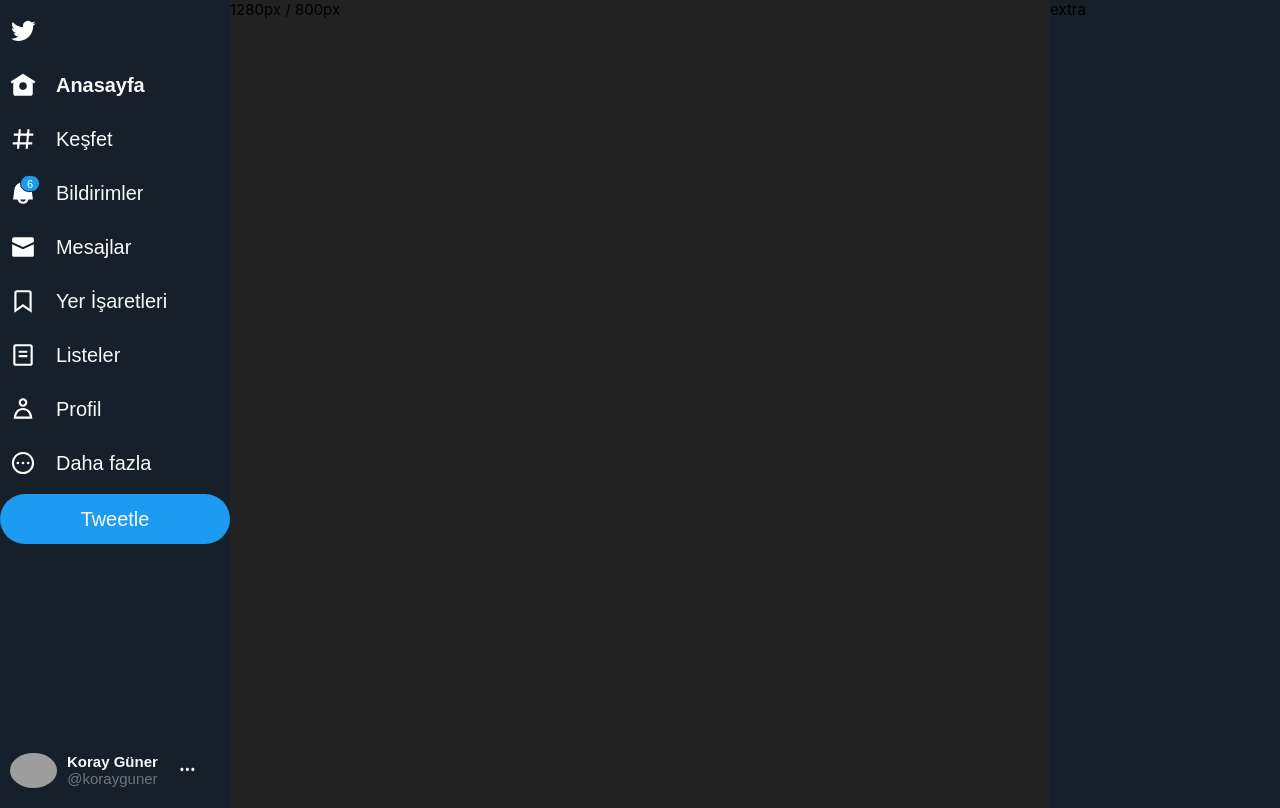
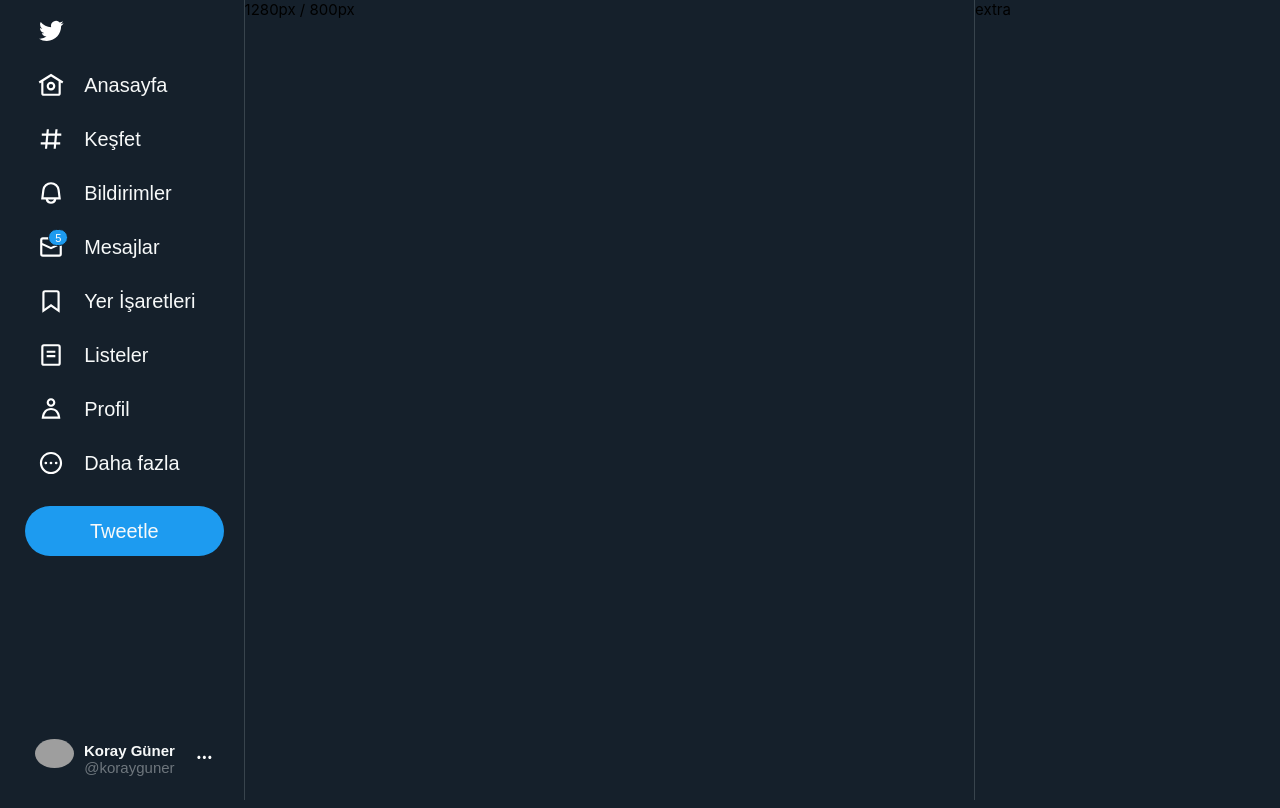
Before and after one commit to koraygnr/react-twitter-clone, a React (Create React App) app: page / in a window 1280 px wide. Built offline with nearby package versions, Linux system fonts and the light colour scheme; grey boxes are pictures that could not be loaded.

Commit message:
feat: sidebar completed

```diff
--- a/src/components/Button/NavButton.js
+++ b/src/components/Button/NavButton.js
@@ -10,7 +10,7 @@
     className={cn(styles.navButton, active && styles.active)} {...props}>
         {children}
         {
-        notify &&
+        notify > 0 &&
         <span className={styles.notify}>{notify}</span>
         }
     </Button>
--- a/src/components/Button/ThemeButton.module.scss
+++ b/src/components/Button/ThemeButton.module.scss
@@ -2,6 +2,7 @@
 
 .themeButton {
     height: 50px;
+    min-width: 50px;
     background-color: $blue;
 
     &:hover {
--- a/src/components/Layout/Layout.module.scss
+++ b/src/components/Layout/Layout.module.scss
@@ -2,11 +2,16 @@
 
 .layout {
     display: grid;
-    grid-template-columns: 230px 1fr;
+    grid-template-columns: auto 1fr;
     min-height: 100vh;
+    max-width: 670px;
     margin: 0 auto;
 
     @include breakpoint(tablet) {
-        grid-template-columns: 230px 1fr 230px;
+        grid-template-columns: auto 1fr 300px;
+        max-width: 1060px;
+    }
+    @include breakpoint(desktop) {
+        max-width: $desktop;
     }
 }
--- a/src/components/Main/Main.module.scss
+++ b/src/components/Main/Main.module.scss
@@ -1,5 +1,7 @@
 @import "../../scss/variables.scss";
 
 .main {
-    background-color: #222;
+    border-width: 0 1px;
+    border-style: solid;
+    border-color: $border-color;
 }
--- a/src/components/Navigation/Navigation.js
+++ b/src/components/Navigation/Navigation.js
@@ -4,45 +4,82 @@
 import Button from '../Button/Button'
 import ThemeButton from '../Button/ThemeButton'
 import ProfileBox from '../ProfileBox/ProfileBox'
-import { TwitterIcon, HomeIconFilled, HomeIconOutlined, SearchIcon, SearchIconBold, ExploreIconFilled, ExploreIconOutlined, NotificationsIconFilled, NotificationsIconOutlined, MessagesIconFilled, MessagesIconOutlined, BookmarkIconOutlined, ListIconOutlined, ListIconFilled, ProfileIconOutlined, ProfileIconFilled, MoreIconOutlined } from "../Icons"
+import { TwitterIcon, HomeIconFilled, HomeIconOutlined, SearchIcon, SearchIconBold, ExploreIconFilled, ExploreIconOutlined, NotificationsIconFilled, NotificationsIconOutlined, MessagesIconFilled, MessagesIconOutlined, BookmarkIconOutlined, ListIconOutlined, ListIconFilled, ProfileIconOutlined, ProfileIconFilled, MoreIconOutlined, CreateTweetIcon } from "../Icons"
 
+const menuItems = [
+    {
+        key: "twitter",
+        icon: <TwitterIcon />,
+        title: "",
+        notify: 0
+    },
+    {
+        key: "home",
+        icon: <HomeIconOutlined />,
+        title: "Anasayfa",
+        notify: 0
+    },
+    {
+        key: "Keşfet",
+        icon: <ExploreIconOutlined />,
+        title: "Keşfet",
+        notify: 0
+    },
+    {
+        key: "Bildirimler",
+        icon: <NotificationsIconOutlined />,
+        title: "Bildirimler",
+        notify: 0
+    },
+    {
+        key: "Mesajlar",
+        icon: <MessagesIconOutlined />,
+        title: "Mesajlar",
+        notify: 5
+    },
+    {
+        key: "Yer İşaretleri",
+        icon: <BookmarkIconOutlined />,
+        title: "Yer İşaretleri",
+        notify: 0
+    },
+    {
+        key: "Listeler",
+        icon: <ListIconOutlined />,
+        title: "Listeler",
+        notify: 0
+    },
+    {
+        key: "Profil",
+        icon: <ProfileIconOutlined />,
+        title: "Profil",
+        notify: 0
+    },
+    {
+        key: "Daha fazla",
+        icon: <MoreIconOutlined />,
+        title: "Daha fazla",
+        notify: 0
+    }
+]
 
 function Navigation({flat = false}) {
   return (
     <nav className={styles.navbar}>
-        <NavButton>
-            <TwitterIcon />
-        </NavButton>
-        <NavButton active="active" >
-            <HomeIconFilled /> <span>Anasayfa</span>
-        </NavButton>
-        <NavButton >
-            <ExploreIconOutlined /><span>Keşfet</span>
-        </NavButton>
-        <NavButton notify={6}>
-            <NotificationsIconFilled /><span>Bildirimler</span>
-        </NavButton>
-        <NavButton>
-            <MessagesIconFilled /><span>Mesajlar</span>
-        </NavButton>
-        <NavButton>
-            <BookmarkIconOutlined /><span>Yer İşaretleri</span>
-        </NavButton>
-        <NavButton>
-            <ListIconOutlined /><span>Listeler</span>
-        </NavButton>
-        <NavButton>
-            <ProfileIconOutlined /><span>Profil</span>
-        </NavButton>
-        <NavButton>
-            <MoreIconOutlined /><span>Daha fazla</span>
-        </NavButton>
-        <ThemeButton full>
-            <span>Tweetle</span>
-        </ThemeButton>
-        <div className={styles.profileBox}>
-            <ProfileBox />
-        </div>
+        {
+           menuItems.map( item => (
+            <NavButton
+                key={item.key}
+                notify={item.notify}
+            >
+                {item.icon}
+                {
+                    item.title.length > 0 && !flat &&
+                    <span>{item.title}</span>
+                }
+            </NavButton>
+           ))
+        }
     </nav>
 
   )
--- a/src/components/Navigation/Navigation.module.scss
+++ b/src/components/Navigation/Navigation.module.scss
@@ -2,16 +2,9 @@
 
 .navbar {
     position: relative;
-    height: 100vh;
 
     button{
         margin-top: 8px;
-
-    }
-
-    .profileBox {
-        position: absolute;
-        bottom: 10px;
     }
 
 }
--- a/src/components/ProfileBox/ProfileBox.js
+++ b/src/components/ProfileBox/ProfileBox.js
@@ -6,12 +6,15 @@
 import { More2Icon } from "../Icons"
 
 
-function ProfileBox({ name = "Koray Güner", slug = "korayguner" }) {
+function ProfileBox({ flat, name = "Koray Güner", slug = "korayguner" }) {
   return (
     <Button className={cn(styles.box)}>
         <div className={styles.ProfilePhoto}>
-            <ProfilePhoto />
+            <ProfilePhoto size={39} />
         </div>
+        {
+          !flat && (
+            <>
             <div className={styles.body}>
               <p className={styles.name}>{name}</p>
               <p className={styles.slug}>@{slug}</p>
@@ -19,6 +22,10 @@
             <div className={styles.icon}>
               <More2Icon color="white"/>
             </div>
+            </>
+          )
+        }
+
     </Button>
   )
 }
--- a/src/components/ProfilePhoto/ProfilePhoto.js
+++ b/src/components/ProfilePhoto/ProfilePhoto.js
@@ -4,9 +4,9 @@
 
 const initialSrc = "https://pbs.twimg.com/profile_images/1598240171006255105/famISA6X_400x400.jpg"
 
-function ProfilePhoto({ src = initialSrc, alt }) {
+function ProfilePhoto({ src = initialSrc, alt, size = 47 }) {
   return (
-    <div className={cn(styles.photo)}>
+    <div className={cn(styles.photo)} style={{width:size, height:size}}>
         <img src={src} alt={alt} />
     </div>
   )
--- a/src/components/ProfilePhoto/ProfilePhoto.module.scss
+++ b/src/components/ProfilePhoto/ProfilePhoto.module.scss
@@ -1,7 +1,6 @@
 @import "../../scss/variables.scss";
 
 .photo {
-    width: 47px;
 
     img {
         display: block;
--- a/src/components/SideBar/SideBar.js
+++ b/src/components/SideBar/SideBar.js
@@ -1,11 +1,25 @@
 import React from 'react'
 import styles from "./SideBar.module.scss"
 import Navigation from "../Navigation/Navigation"
+import ThemeButton from '../Button/ThemeButton'
+import ProfileBox from '../ProfileBox/ProfileBox'
+import { CreateTweetIcon } from '../Icons'
 
 function SideBar({ flat }) {
   return (
     <div className={styles.sideBar}>
       <Navigation flat={flat} />
+
+      <div className={styles.tweetButton}>
+      <ThemeButton full={!flat} >
+            {
+                flat ? <CreateTweetIcon color="white" /> : <span>Tweetle</span>
+            }
+      </ThemeButton>
+      </div>
+      <div className={styles.profileBox}>
+          <ProfileBox flat={flat} />
+      </div>
     </div>
   )
 }
--- a/src/components/SideBar/SideBar.module.scss
+++ b/src/components/SideBar/SideBar.module.scss
@@ -1,5 +1,23 @@
 @import "../../scss/variables.scss";
 
 .sideBar {
+    display: flex;
+    flex-direction: column;
+    align-items: center;
+    padding: 0 20px;
+    height: 100vh;
 
+    .tweetButton {
+        display: flex;
+        justify-content: center;
+        align-items: center;
+        width: 100%;
+        margin-top: 20px;
+        margin-bottom: 20px;
+    }
+
+    .profileBox {
+        margin-top: auto;
+        margin-bottom: 12px;
+    }
 }
--- a/src/scss/variables.scss
+++ b/src/scss/variables.scss
@@ -5,6 +5,7 @@
 $gray: #6E767D;
 $gray-30: #6e767d30;
 $dark-gray: #1e2732; // gündem background
+$border-color: #38444d;
 
 @mixin text-title {
     font-size: 19px ;
```
Lines whose indentation alone changed are shown as unchanged.
